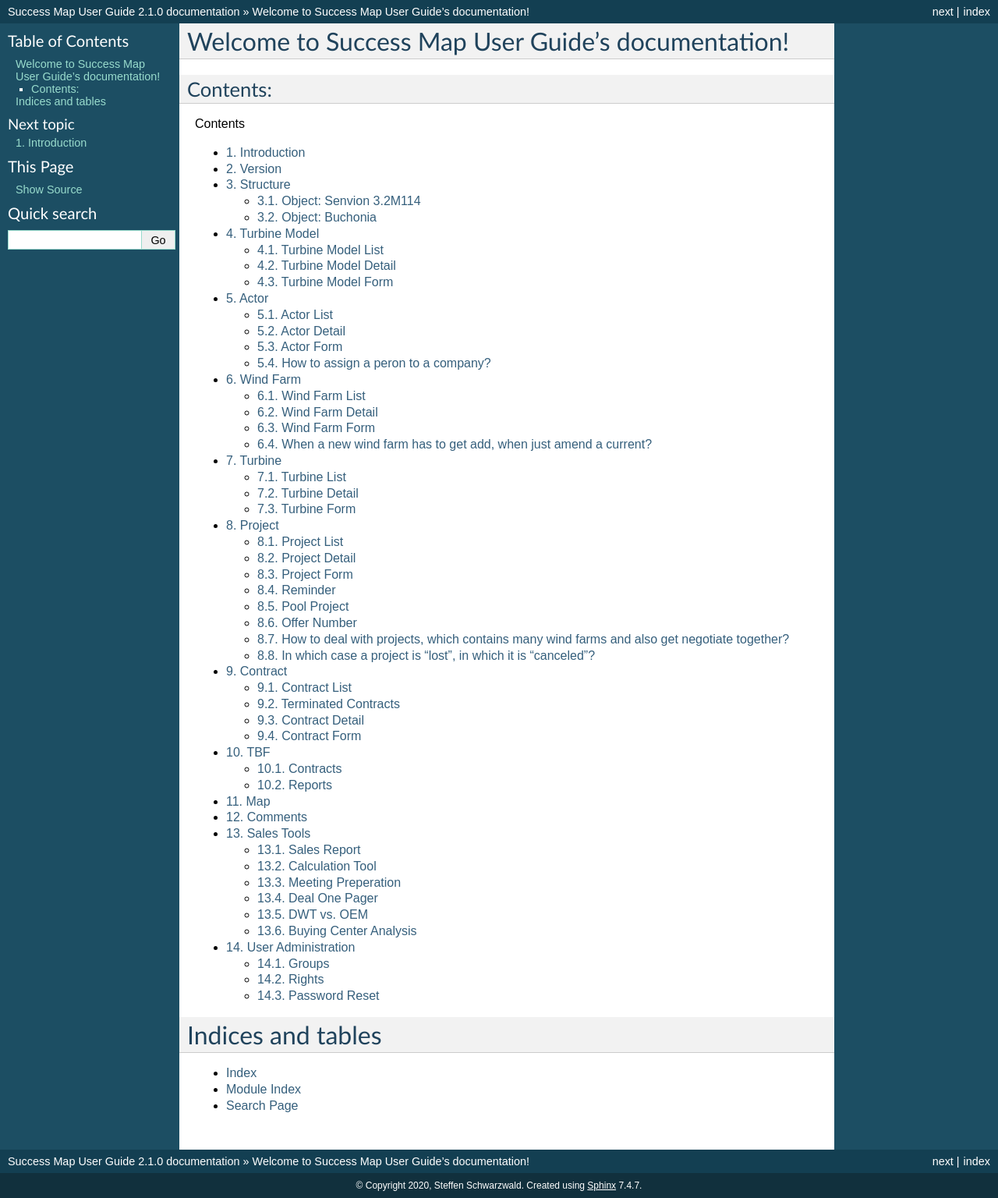
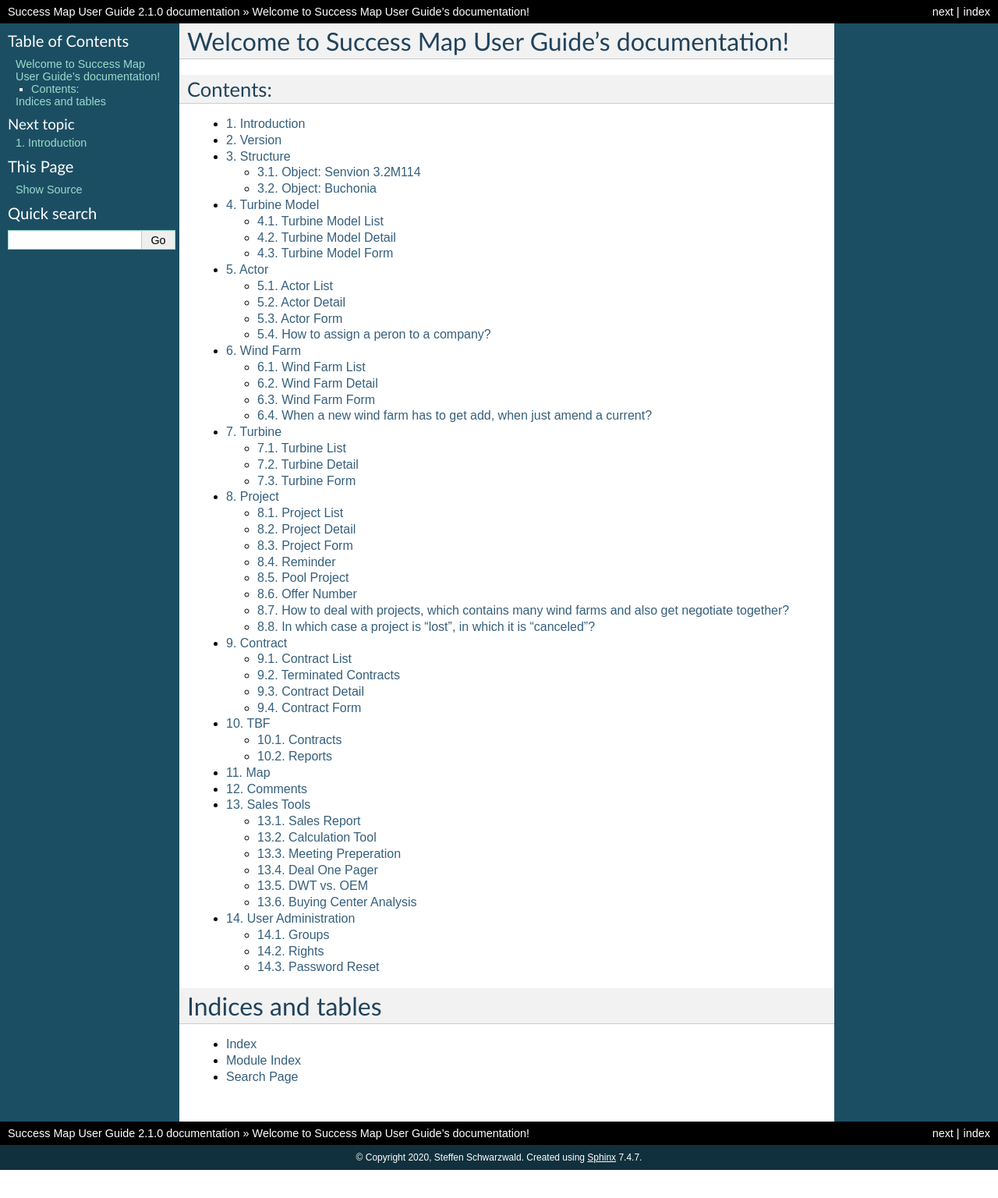
Before and after one commit to S73FF3N/iwedb, a Sphinx documentation site: the page built from docs/source/index.rst, in a window 1280 px wide. Shown: the whole page at 78% size. Built offline with Sphinx 7.4.7, drawn with Linux system fonts in a browser that asks for light colours; after the commit the page ends 1500 px from its top, so only the background shows below that.

Commit message:
adding first commit for documentation

```diff
--- a/docs/source/conf.py
+++ b/docs/source/conf.py
@@ -81,7 +81,10 @@
 # further.  For a list of options available for each theme, see the
 # documentation.
 #
-# html_theme_options = {}
+html_theme_options = {
+        "rightsidebar": "false",
+        "relbarbgcolor": "black"
+        }
 
 # Add any paths that contain custom static files (such as style sheets) here,
 # relative to this directory. They are copied after the builtin static files,
--- a/docs/source/index.rst
+++ b/docs/source/index.rst
@@ -12,7 +12,6 @@
 .. toctree::
     :maxdepth: 2
     :numbered:
-    :caption: Contents
 
     introduction.rst
     version/index.rst
```
